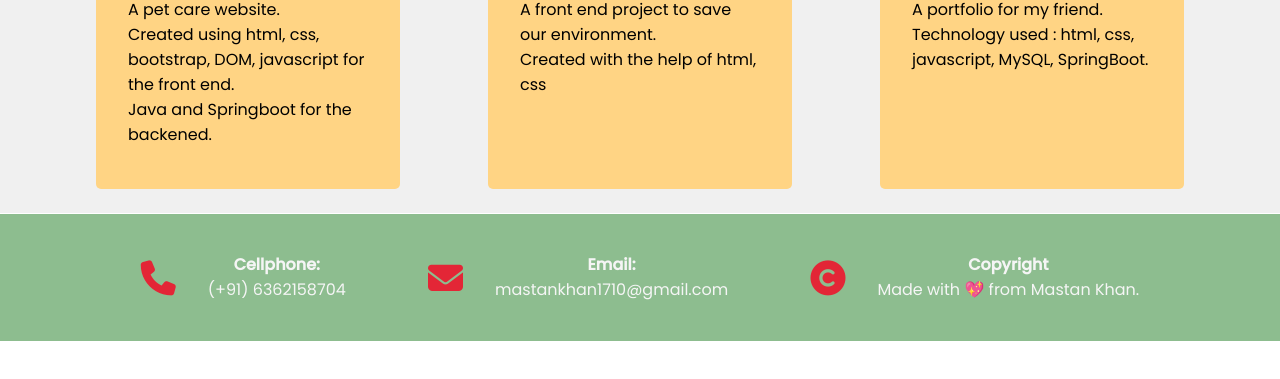
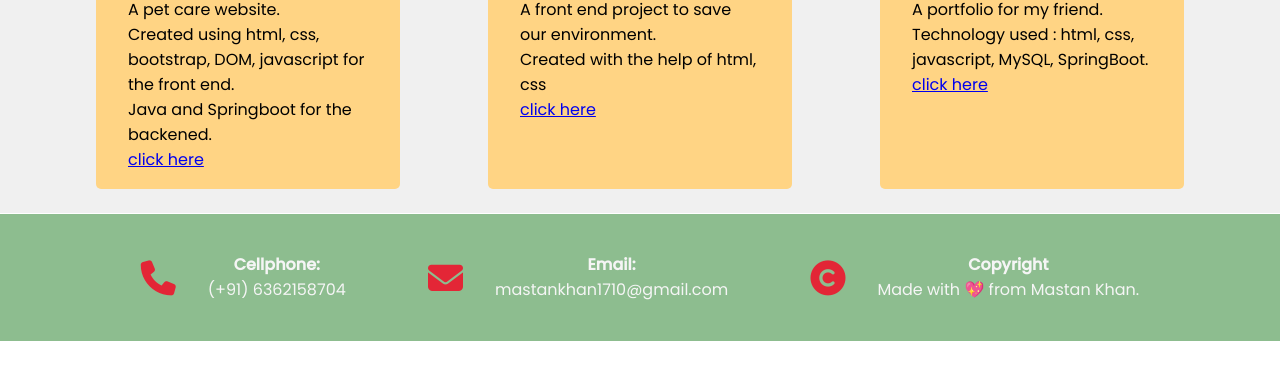
Before and after one commit to MastanKhan1/My_Portfolio, a plain HTML site: page projects.html in a window 1280 px wide. Shown: the part 219-598 px from the top of the page. Drawn offline with Linux system fonts and the light colour scheme; a web font is replaced by a local one.

Commit message:
adding links

```diff
--- a/projects.html
+++ b/projects.html
@@ -39,12 +39,14 @@
                 <p>A pet care website.</p>
                 <p>Created using html, css, bootstrap, DOM, javascript for the front end.</p>
                 <p>Java and Springboot for the backened.</p>
+                <a href="https://mastankhan1.github.io/harmony_frontEnd/">click here</a>
 
             </div>
             <div class="project-items" id="any_time_food">
                 <h2>Nature</h2>
                 <p>A front end project to save our environment.</p>
                 <p>Created with the help of html, css</p>
+                <a href=" https://mastankhan1.github.io/Nature-Front-End-Project/">click here</a>
 
             </div>
 
@@ -52,6 +54,7 @@
                 <h2>Portfolio</h2>
                 <p>A portfolio for my friend.</p>
                 <p>Technology used : html, css, javascript, MySQL, SpringBoot.</p>
+                <a href=" https://mastankhan1.github.io/My_Portfolio/">click here</a>
             </div>
 
         </div>
```
